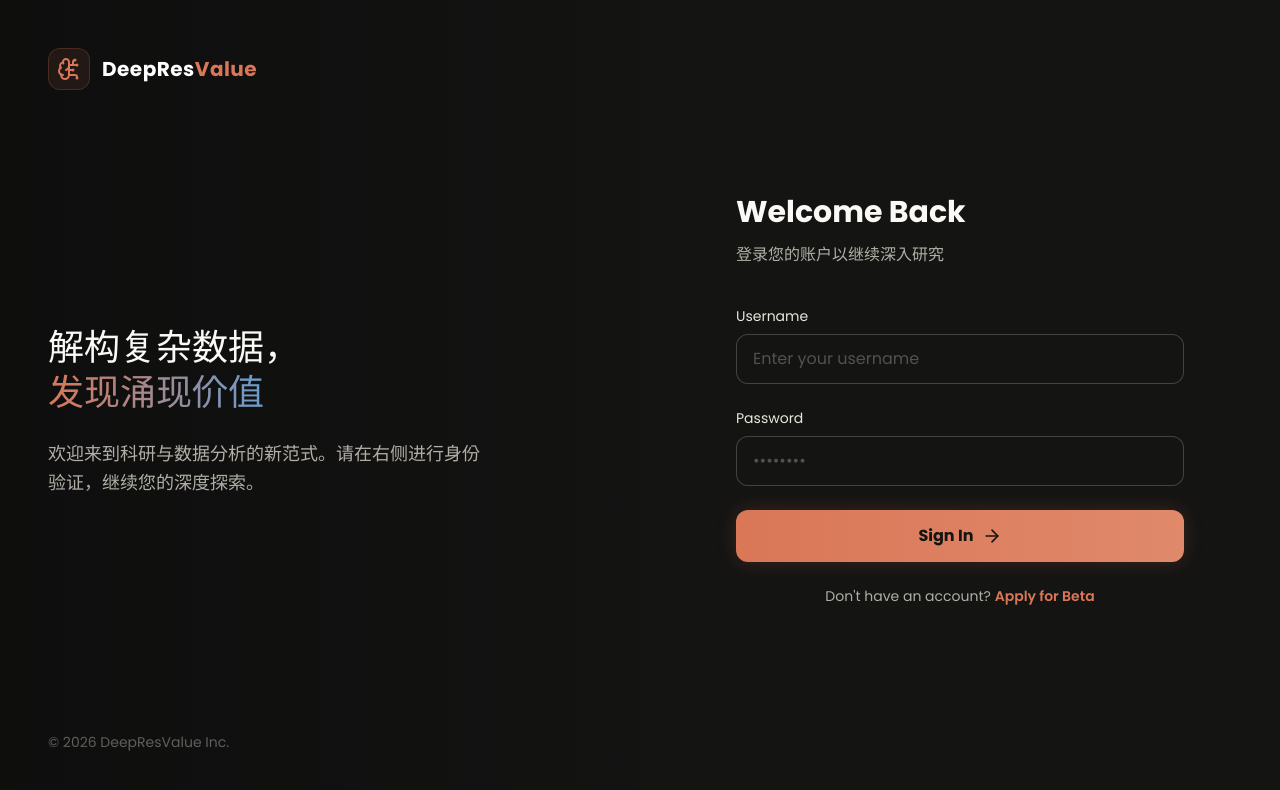
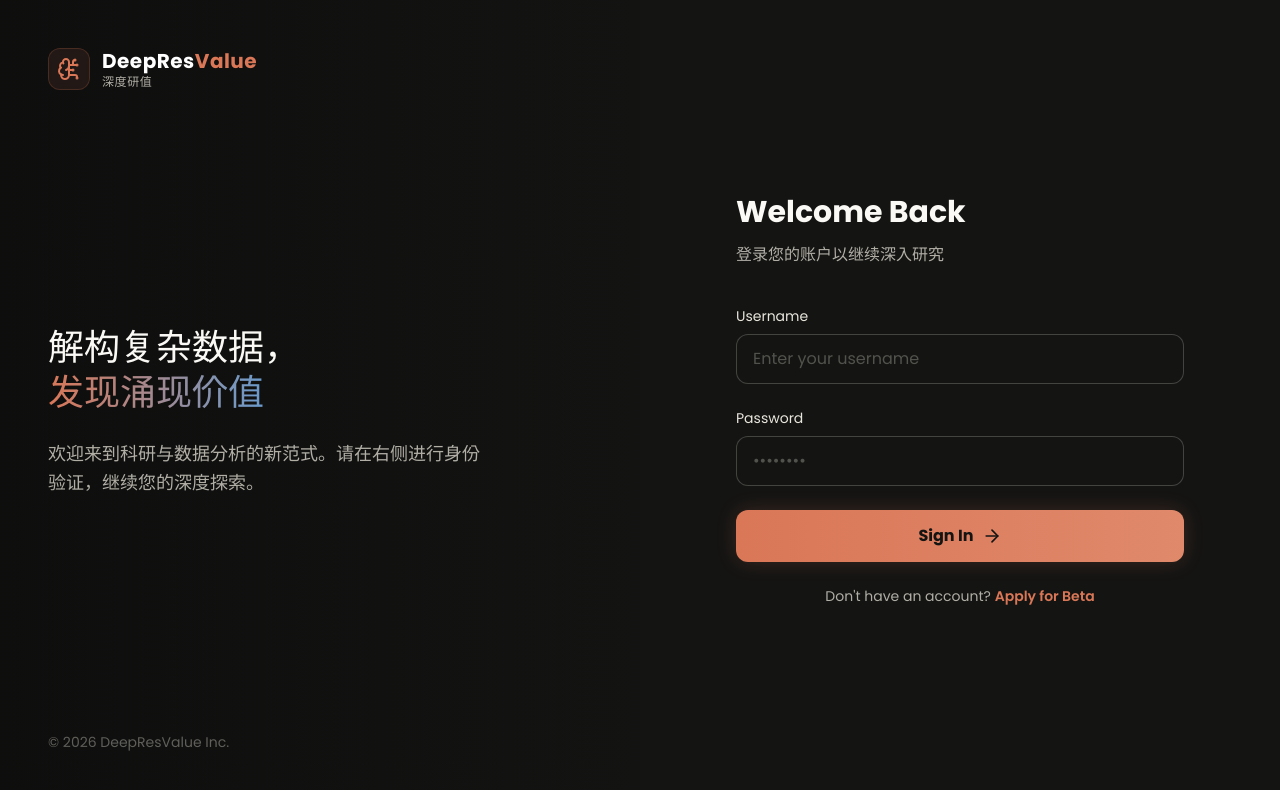
Before and after one commit to ZhangMochen1314/ZhangMochen1314, a React (Vite) app in the folder deer-flow/frontend/: page /login in a window 1280 px wide. Shown: the top 790 px of the page. Built offline with nearby package versions, Linux system fonts and the light colour scheme.

Commit message:
feat: 部署智能体和网页前端
Co-authored-by: traeagent <traeagent@users.noreply.github.com>

```diff
--- a/deer-flow/frontend/src/components/AuthLayout.tsx
+++ b/deer-flow/frontend/src/components/AuthLayout.tsx
@@ -17,9 +17,12 @@ export default function AuthLayout({ children, title, subtitle }: { children: Re
             <div className="p-2 bg-[#d97757]/10 rounded-xl backdrop-blur-sm border border-[#d97757]/20">
               <BrainCircuit className="w-6 h-6 text-[#d97757]" />
             </div>
-            <span className="font-['Poppins'] font-bold text-xl tracking-wide text-white">
-              DeepRes<span className="text-[#d97757]">Value</span>
-            </span>
+            <div className="flex flex-col">
+              <span className="font-['Poppins'] font-bold text-xl tracking-wide text-white leading-tight">
+                DeepRes<span className="text-[#d97757]">Value</span>
+              </span>
+              <span className="text-xs text-[#b0aea5] font-['Lora'] tracking-wider">深度研值</span>
+            </div>
           </Link>
 
           <div className="max-w-md">
@@ -48,9 +51,12 @@ export default function AuthLayout({ children, title, subtitle }: { children: Re
       <div className="flex flex-col justify-center w-full lg:w-1/2 p-8 sm:p-12 md:p-24 relative">
         <Link to="/" className="lg:hidden absolute top-8 left-8 flex items-center space-x-3">
           <BrainCircuit className="w-6 h-6 text-[#d97757]" />
-          <span className="font-['Poppins'] font-bold text-xl tracking-wide text-white">
-            DeepRes<span className="text-[#d97757]">Value</span>
-          </span>
+          <div className="flex flex-col">
+            <span className="font-['Poppins'] font-bold text-xl tracking-wide text-white leading-tight">
+              DeepRes<span className="text-[#d97757]">Value</span>
+            </span>
+            <span className="text-xs text-[#b0aea5] font-['Lora'] tracking-wider">深度研值</span>
+          </div>
         </Link>
 
         <motion.div
--- a/deer-flow/frontend/src/components/RechargeModal.tsx
+++ b/deer-flow/frontend/src/components/RechargeModal.tsx
@@ -38,7 +38,7 @@ export default function RechargeModal({ isOpen, onClose }: RechargeModalProps) {
             <MessageCircle className="w-5 h-5 text-blue-600 dark:text-blue-400 shrink-0 mt-0.5" />
             <div className="text-sm text-blue-800 dark:text-blue-300 leading-relaxed">
               <p className="font-semibold mb-1">如何充值？</p>
-              <p>请扫描上方二维码添加管理员微信。添加时请备注您的<strong>注册邮箱</strong>，付款后管理员将为您手动充值积分。</p>
+              <p>请扫描上方二维码添加管理员微信 (微信号: <strong>MoChen11-20</strong>)。添加时请备注您的<strong>注册邮箱</strong>，付款后管理员将为您手动充值积分。</p>
             </div>
           </div>
         </div>
```
